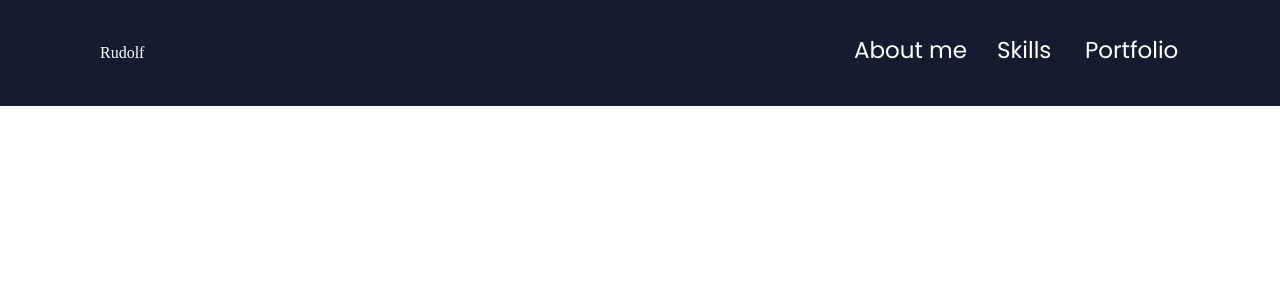
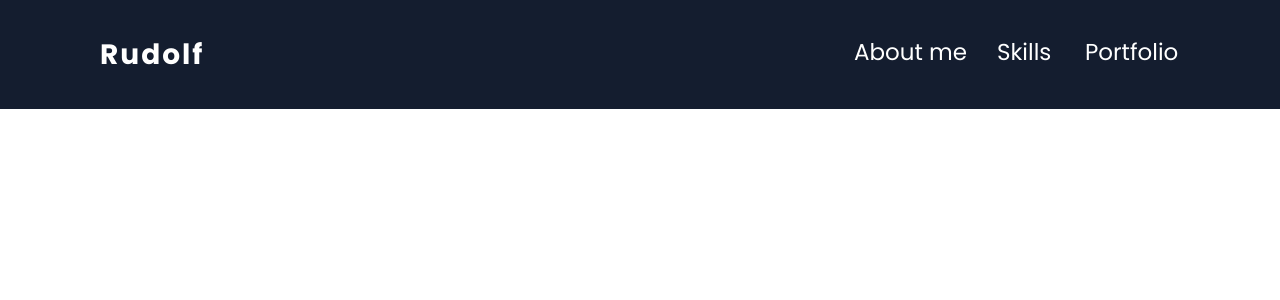
Before and after one commit to ProRuan/portfolio, an Angular app: page / in a window 1280 px wide. Shown: the top 300 px of the page. Built offline with nearby package versions, Linux system fonts and the light colour scheme.

Commit message:
added placeholder logo

```diff
--- a/src/app/shared/components/header/header.component.html
+++ b/src/app/shared/components/header/header.component.html
@@ -1,5 +1,5 @@
 <!-- placeholder - start -->
-<span style="color: white">Rudolf</span>
+<span class="logo">Rudolf</span>
 <!-- placeholder - end -->
 
 
--- a/src/app/shared/components/header/header.component.scss
+++ b/src/app/shared/components/header/header.component.scss
@@ -8,3 +8,12 @@
   justify-content: flex-end;
   align-items: flex-start;
 }
+
+.logo {
+  font-family: "Poppins";
+  font-size: 28px;
+  font-weight: bold;
+  line-height: 35px;
+  letter-spacing: 2px;
+  color: #ffffff;
+}
--- a/src/app/shared/components/header/link/link.component.scss
+++ b/src/app/shared/components/header/link/link.component.scss
@@ -11,15 +11,17 @@ a {
   flex-direction: column;
   gap: 1px;
 
-  svg {
-    display: none;
-  }
-
   &:hover {
     color: #70e61c;
-
-    svg {
-      display: flex;
-    }
   }
 }
+
+svg {
+  display: none;
+}
+
+// link selected !!!
+
+// svg {
+//   display: flex;
+// }
```
